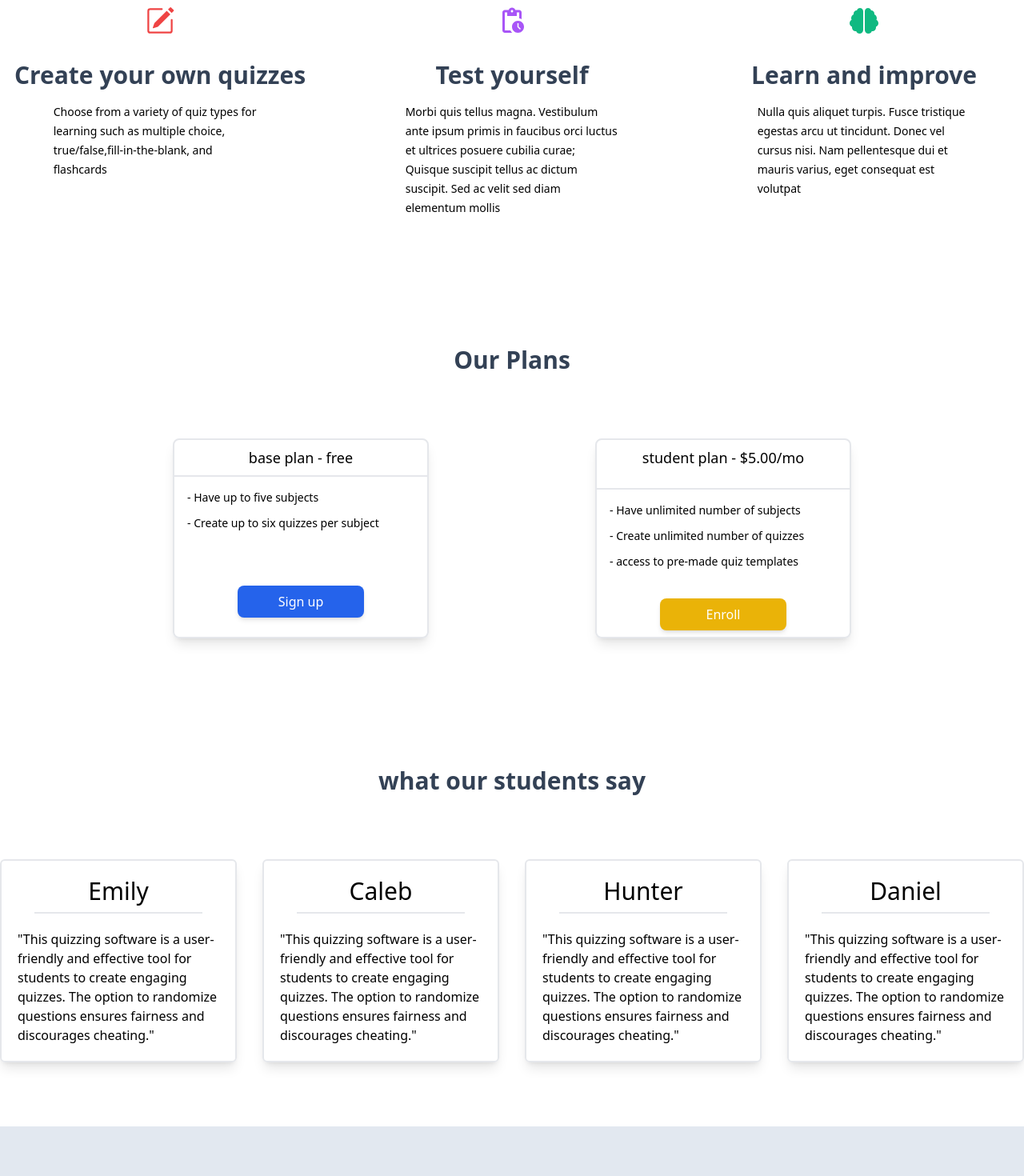
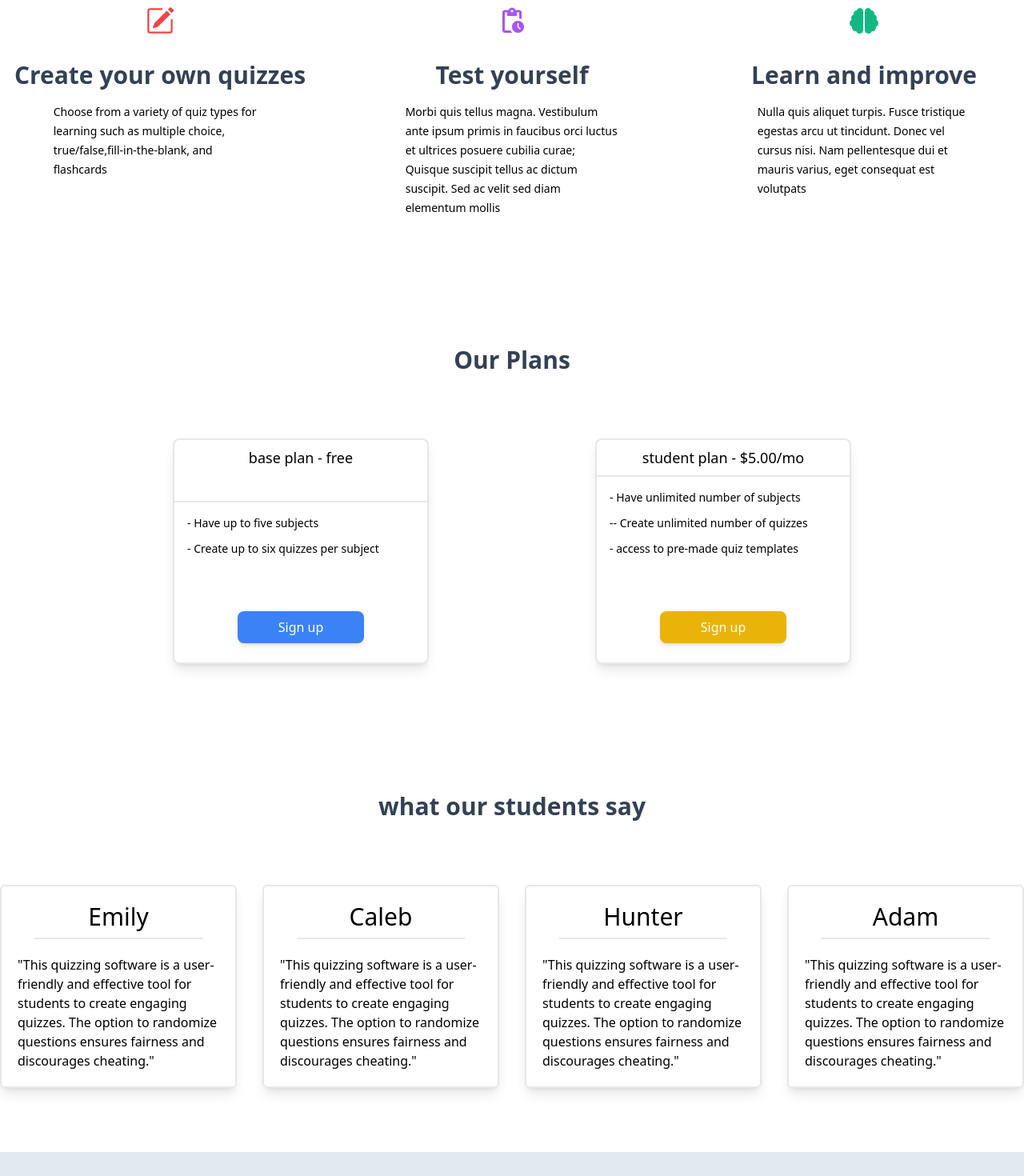
Before and after one commit to gbarn360/Testlet, a React (Create React App) app: page / in a window 1280 px wide. Shown: the part 1260-2730 px from the top of the page at 80% size. Built offline with nearby package versions, Linux system fonts and the light colour scheme.

Commit message:
converted some code to components

```diff
--- /dev/null
+++ b/src/components/Description.js
@@ -0,0 +1,15 @@
+
+import React from "react";
+
+
+export default function Description({ header, description, Icon, iconColor }) {
+
+    return (
+        <div className="  pt-5 flex flex-col items-center ">
+            <Icon className={`text-4xl mb-8 ${iconColor}`} />
+            <h1 className="text-xl md:text-3xl font-bold text-slate-700">{header}</h1>
+            <h3 className=" text-sm mt-4 w-2/3 leading-6">
+                {description}</h3>
+        </div>
+    )
+}
--- /dev/null
+++ b/src/components/Plans.js
@@ -0,0 +1,25 @@
+import React from "react";
+
+export default function Plans({ title, features, btnColor }) {
+    const buttonStyle = btnColor === "blue" ? "bg-blue-500" : "bg-yellow-500";
+
+    return (
+        <div className="flex flex-col border-2 rounded-lg w-80 mt-20 shadow-lg">
+            <h1 className="text-center flex-1 border-b-2 p-2 text-lg font-medium">
+                {title}
+            </h1>
+            <ul className="text-sm space-y-3 mb-12 m-4">
+                {features.map((item) => {
+                    return <li>{item}</li>;
+                })}
+            </ul>
+            <div className="flex justify-center">
+                <button
+                    className={`${buttonStyle} text-white font-medium p-2 rounded-lg mt-5 w-1/2 m-6 shadow-md`}
+                >
+                    Sign up
+                </button>
+            </div>
+        </div>
+    );
+}
--- /dev/null
+++ b/src/components/Reviews.js
@@ -0,0 +1,16 @@
+
+import React from "react";
+
+
+export default function Reviews({ name, review }) {
+
+
+    return (
+        <div className=" border-2 rounded-md p-5 flex flex-col items-center shadow-lg">
+            <h1 className="text-bold text-xl md:text-3xl w-5/6 border-b-2 text-center pb-2">{name}</h1>
+            <p className="mt-5 font-medium text-sm md:text-base">"{review}"</p>
+        </div>
+
+
+    )
+}
--- a/src/screens/Root.js
+++ b/src/screens/Root.js
@@ -5,6 +5,9 @@ import Footer from "../components/Footer";
 import { FaBrain } from 'react-icons/fa';
 import { BsPencilSquare } from 'react-icons/bs';
 import { MdPendingActions } from 'react-icons/md';
+import Plans from "../components/Plans";
+import Reviews from "../components/Reviews";
+import Description from "../components/Description";
 export default function Root() {
 
     return (
@@ -25,49 +28,17 @@ export default function Root() {
             </div>
 
             <div className=" mt-32 w-auto h-auto grid grid-cols-1 md:grid-cols-3 justify-items-center gap-10">
-                <div className="  pt-5 flex flex-col items-center ">
-                    <BsPencilSquare className="text-4xl mb-8 text-red-500" />
-                    <h1 className="text-xl md:text-3xl font-bold text-slate-700">Create your own quizzes</h1>
-                    <h3 className=" text-sm mt-4 w-2/3 leading-6">
-                        Choose from a variety of quiz types for learning such as multiple choice, true/false,fill-in-the-blank, and flashcards </h3>
-                </div>
-                <div className="  pt-5 flex flex-col items-center">
-                    <MdPendingActions className="text-4xl mb-8 text-purple-500" />
-                    <h1 className="text-xl md:text-3xl font-bold text-slate-700">Test yourself</h1>
-                    <h3 className=" text-sm mt-4 w-2/3 leading-6">
-                        Morbi quis tellus magna. Vestibulum ante ipsum primis in faucibus orci luctus et ultrices posuere cubilia curae; Quisque suscipit tellus ac dictum suscipit. Sed ac velit sed diam elementum mollis </h3>                </div>
-                <div className="  pt-5 flex flex-col items-center">
-                    <FaBrain className="text-4xl mb-8 text-emerald-500" />
-                    <h1 className="text-xl md:text-3xl font-bold text-slate-700">Learn and improve</h1>
-                    <h3 className=" text-sm mt-4 w-2/3 leading-6">
-                        Nulla quis aliquet turpis. Fusce tristique egestas arcu ut tincidunt. Donec vel cursus nisi. Nam pellentesque dui et mauris varius, eget consequat est volutpat</h3>
-                </div>
+                <Description header={"Create your own quizzes"} description={"Choose from a variety of quiz types for learning such as multiple choice, true/false,fill-in-the-blank, and flashcards "} Icon={BsPencilSquare} iconColor={"text-red-500"} />
+                <Description header={"Test yourself"} description={" Morbi quis tellus magna. Vestibulum ante ipsum primis in faucibus orci luctus et ultrices posuere cubilia curae; Quisque suscipit tellus ac dictum suscipit. Sed ac velit sed diam elementum mollis "} Icon={MdPendingActions} iconColor={"text-purple-500"} />
+                <Description header={"Learn and improve"} description={" Nulla quis aliquet turpis. Fusce tristique egestas arcu ut tincidunt. Donec vel cursus nisi. Nam pellentesque dui et mauris varius, eget consequat est volutpats "} Icon={FaBrain} iconColor={"text-emerald-500"} />
             </div>
             <div className="m-40 flex flex-col items-center">
                 <h1 className="text-2xl md:text-3xl font-bold text-slate-700  w-96 text-center">Our Plans</h1>
                 <div className="grid grid-cols-1 md:grid-cols-2 justify-items-center md:gap-52">
 
-                    <div className="flex flex-col border-2 rounded-lg w-80 mt-20 shadow-lg ">
-                        <h1 className="text-center flex-1 border-b-2 p-2 text-lg font-medium ">base plan - free</h1>
-                        <ul className="text-sm space-y-3 mb-12 m-4 ">
-                            <li> - Have up to five subjects</li>
-                            <li> - Create up to six quizzes per subject</li>
-                        </ul>
-                        <div className="flex justify-center">
-                            <button className="bg-blue-600 text-white font-medium p-2 rounded-lg mt-5 w-1/2 m-6 shadow-md">Sign up</button>
-                        </div>
-                    </div>
-                    <div className="flex flex-col border-2 rounded-lg w-80 mt-20 shadow-lg ">
-                        <h1 className="text-center flex-1 border-b-2 p-2 text-lg font-medium ">student plan - $5.00/mo</h1>
-                        <ul className="text-sm space-y-3 m-4">
-                            <li> - Have unlimited number of subjects</li>
-                            <li> - Create unlimited number of quizzes</li>
-                            <li> - access to pre-made quiz templates</li>
-                        </ul>
-                        <div className="flex justify-center">
-                            <button className="bg-yellow-500 text-white font-medium p-2 rounded-lg mt-5 w-1/2 m-2 shadow-md">Enroll</button>
-                        </div>
-                    </div>
+                    <Plans title={"base plan - free"} features={["- Have up to five subjects", "- Create up to six quizzes per subject"]} btnColor={"blue"} />
+                    <Plans title={"student plan - $5.00/mo"} features={["- Have unlimited number of subjects", "-- Create unlimited number of quizzes", "- access to pre-made quiz templates"]} btnColor={"yellow"} />
+
                 </div>
             </div>
 
@@ -77,23 +48,10 @@ export default function Root() {
                     <h1 className=" text-2xl md:text-3xl font-bold text-slate-700 mb-20">what our students say</h1>
                 </div>
                 <div className="w-3/4 md:w-auto h-auto grid grid-cols-1 md:grid-cols-4 justify-items-center gap-8">
-                    <div className=" border-2 rounded-md p-5 flex flex-col items-center shadow-lg">
-                        <h1 className="text-bold text-xl md:text-3xl w-5/6 border-b-2 text-center pb-2">Emily</h1>
-                        <p className="mt-5 font-medium text-sm md:text-base">"This quizzing software is a user-friendly and effective tool for students to create engaging quizzes. The option to randomize questions ensures fairness and discourages cheating."</p>
-                    </div>
-                    <div className="border-2 rounded-md p-5 flex flex-col items-center shadow-lg">
-                        <h1 className="text-bold text-xl md:text-3xl w-5/6 border-b-2 text-center pb-2">Caleb</h1>
-                        <p className="mt-5 font-medium text-sm md:text-base">"This quizzing software is a user-friendly and effective tool for students to create engaging quizzes. The option to randomize questions ensures fairness and discourages cheating."</p>
-                    </div>
-                    <div className="border-2 rounded-md p-5 flex flex-col items-center shadow-lg">
-                        <h1 className="text-bold text-xl md:text-3xl w-5/6 border-b-2 text-center pb-2">Hunter</h1>
-                        <p className="mt-5 font-medium text-sm md:text-base">"This quizzing software is a user-friendly and effective tool for students to create engaging quizzes. The option to randomize questions ensures fairness and discourages cheating."</p>
-                    </div>
-                    <div className=" border-2 rounded-md p-5 flex flex-col items-center shadow-lg">
-                        <h1 className="text-bold text-xl md:text-3xl w-5/6 border-b-2 text-center pb-2">Daniel</h1>
-                        <p className="mt-5 font-medium text-sm md:text-base">"This quizzing software is a user-friendly and effective tool for students to create engaging quizzes. The option to randomize questions ensures fairness and discourages cheating."</p>
-                    </div>
-
+                    <Reviews name={"Emily"} review={"This quizzing software is a user-friendly and effective tool for students to create engaging quizzes. The option to randomize questions ensures fairness and discourages cheating."} />
+                    <Reviews name={"Caleb"} review={"This quizzing software is a user-friendly and effective tool for students to create engaging quizzes. The option to randomize questions ensures fairness and discourages cheating."} />
+                    <Reviews name={"Hunter"} review={"This quizzing software is a user-friendly and effective tool for students to create engaging quizzes. The option to randomize questions ensures fairness and discourages cheating."} />
+                    <Reviews name={"Adam"} review={"This quizzing software is a user-friendly and effective tool for students to create engaging quizzes. The option to randomize questions ensures fairness and discourages cheating."} />
                 </div>
             </div>
             <Footer />
```
